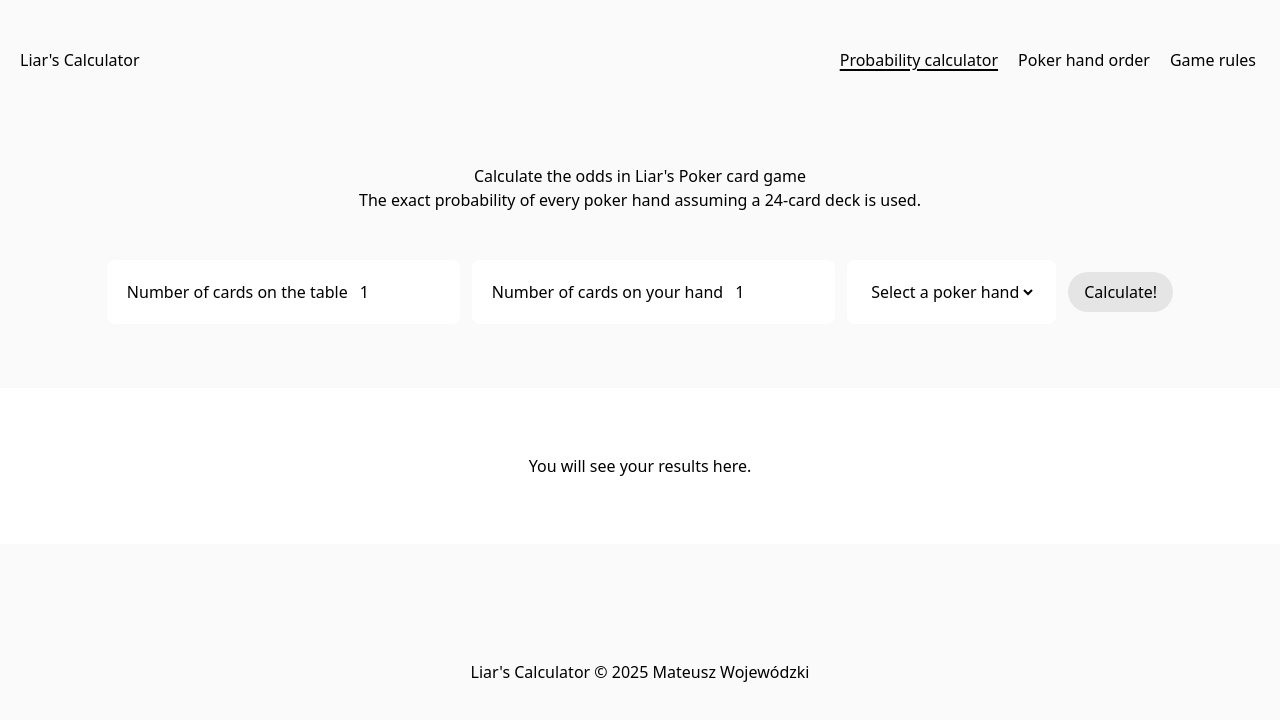
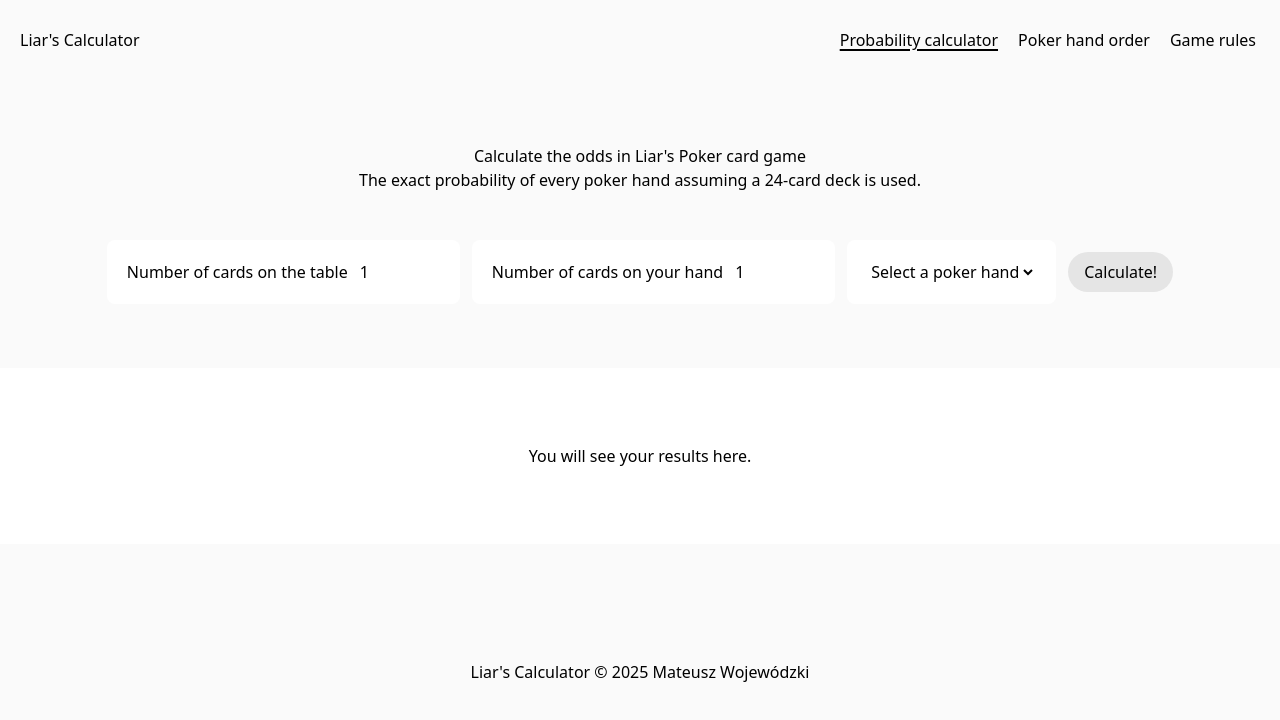
Before and after one commit to MatWojewodzki/liars-calculator, a React (Vite) app: page / in a window 1280 px wide. Shown: the top 720 px of the page. Built offline with nearby package versions, Linux system fonts and the light colour scheme.

Commit message:
Fix navigation bar margin

```diff
--- a/src/components/Header.tsx
+++ b/src/components/Header.tsx
@@ -19,7 +19,7 @@ function NavBar({ isMenuOpen }: { isMenuOpen: boolean }) {
         <nav
             id="navbar"
             className={classNames(
-                "px-6 py-2 mt-5 w-full sm:w-auto sm:block bg-neutral-200 sm:bg-transparent",
+                "px-6 py-2 mt-5 sm:mt-0 w-full sm:w-auto sm:block bg-neutral-200 sm:bg-transparent",
                 { "block": isMenuOpen, "hidden": !isMenuOpen})
             }
         >
```
